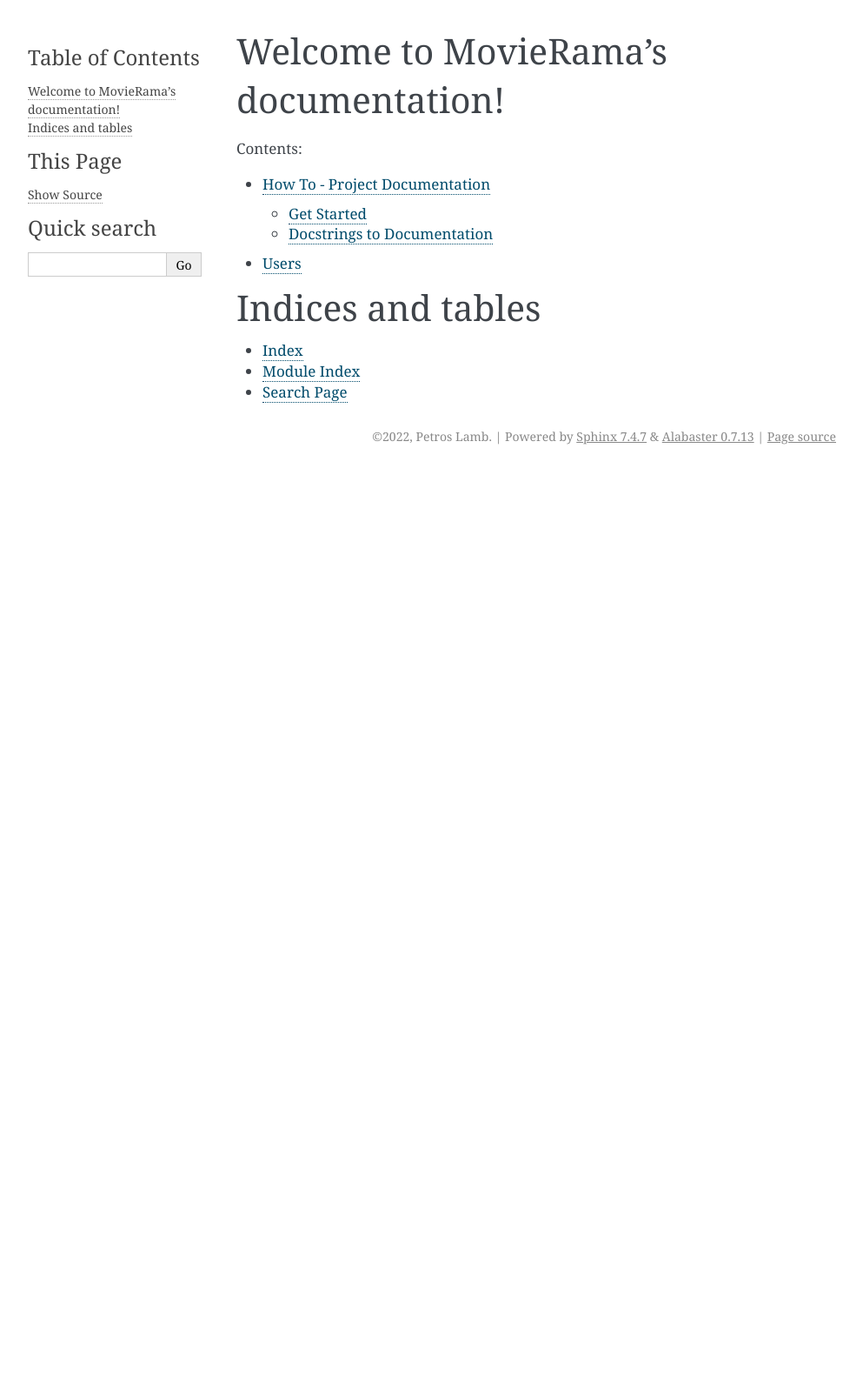
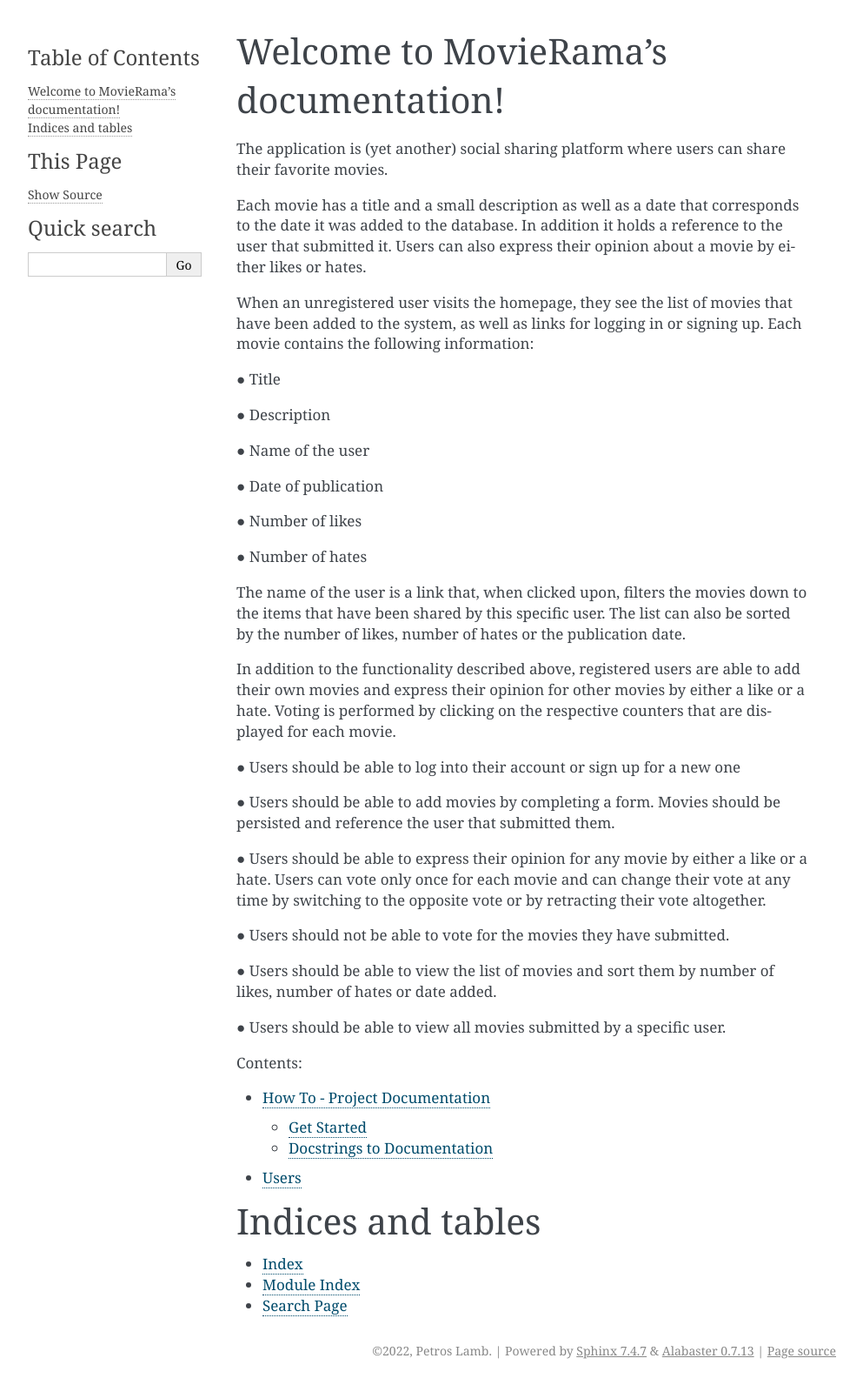
Before and after one commit to petroslamb/movierama, a Sphinx documentation site: the page built from docs/index.rst, in a window 1280 px wide. Shown: the whole page at 87% size, without its empty margins (148-1141 px from the left). Built offline with Sphinx 7.4.7, drawn with Linux system fonts in a browser that asks for light colours; before the commit the page ends 900 px from its top, so only the background shows below that.

Commit message:
feat: Add documentation details

```diff
--- a/docs/index.rst
+++ b/docs/index.rst
@@ -6,7 +6,53 @@
 Welcome to MovieRama's documentation!
 ======================================================================
 
+The application is (yet another)
+social sharing platform where users can share their favorite movies.
 
+Each movie has a title
+and a small description as well as a date that corresponds to the date it was added to the
+database. In addition it holds a reference to the user that submitted it. Users can also
+express their opinion about a movie by either likes or hates.
+
+When an unregistered user visits the homepage, they see the list of movies that have been
+added to the system, as well as links for logging in or signing up. Each movie contains the
+following information:
+
+● Title
+
+● Description
+
+● Name of the user
+
+● Date of publication
+
+● Number of likes
+
+● Number of hates
+
+The name of the user is a link that, when clicked upon, filters the movies down to the items
+that have been shared by this specific user. The list can also be sorted by the number of
+likes, number of hates or the publication date.
+
+In addition to the functionality described above, registered users are able to add their own
+movies and express their opinion for other movies by either a like or a hate. Voting is
+performed by clicking on the respective counters that are displayed for each movie.
+
+● Users should be able to log into their account or sign up for a new one
+
+● Users should be able to add movies by completing a form. Movies should be
+persisted and reference the user that submitted them.
+
+● Users should be able to express their opinion for any movie by either a like or a hate.
+Users can vote only once for each movie and can change their vote at any time by
+switching to the opposite vote or by retracting their vote altogether.
+
+● Users should not be able to vote for the movies they have submitted.
+
+● Users should be able to view the list of movies and sort them by number of likes,
+number of hates or date added.
+
+● Users should be able to view all movies submitted by a specific user.
 
 .. toctree::
    :maxdepth: 2
```
